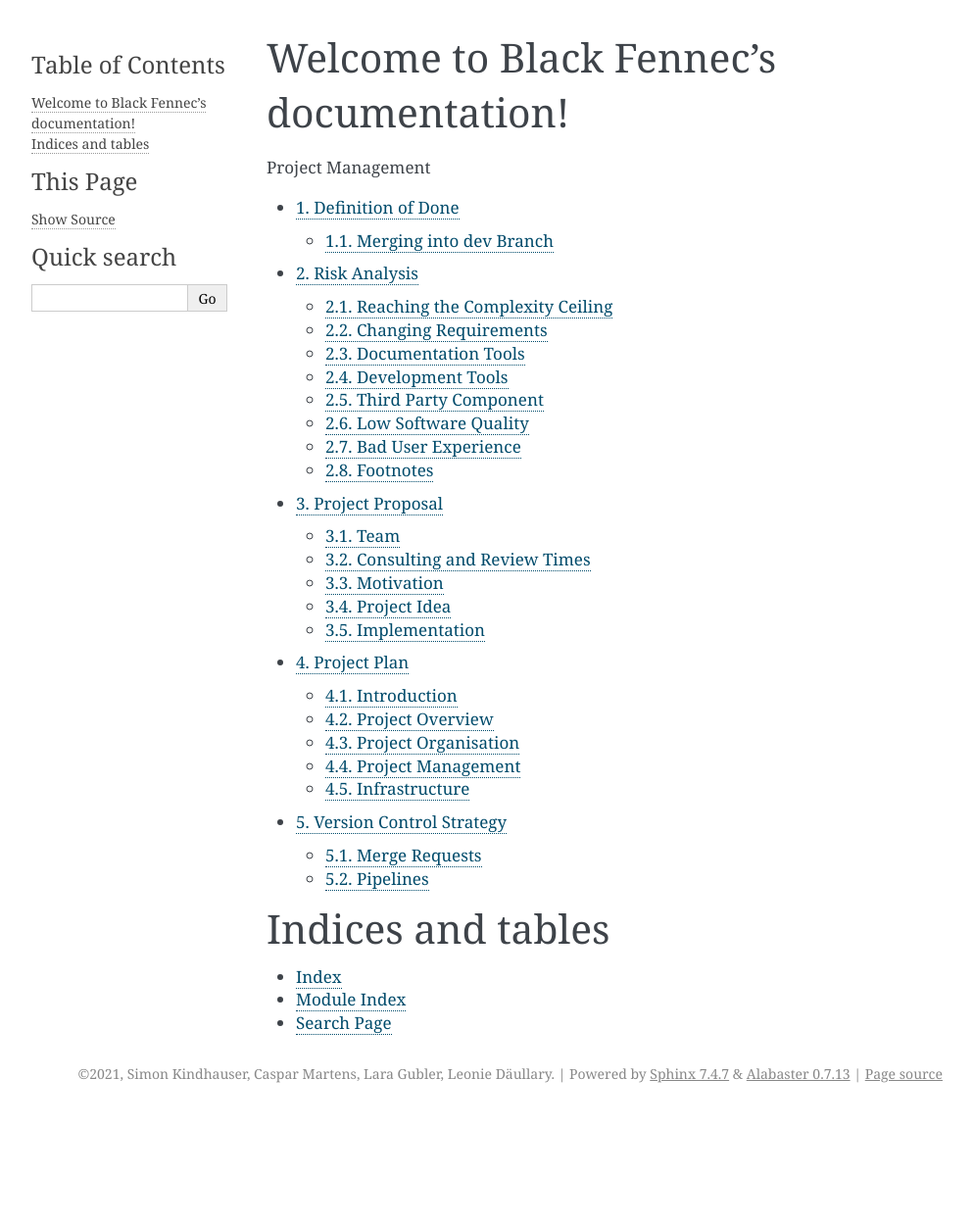
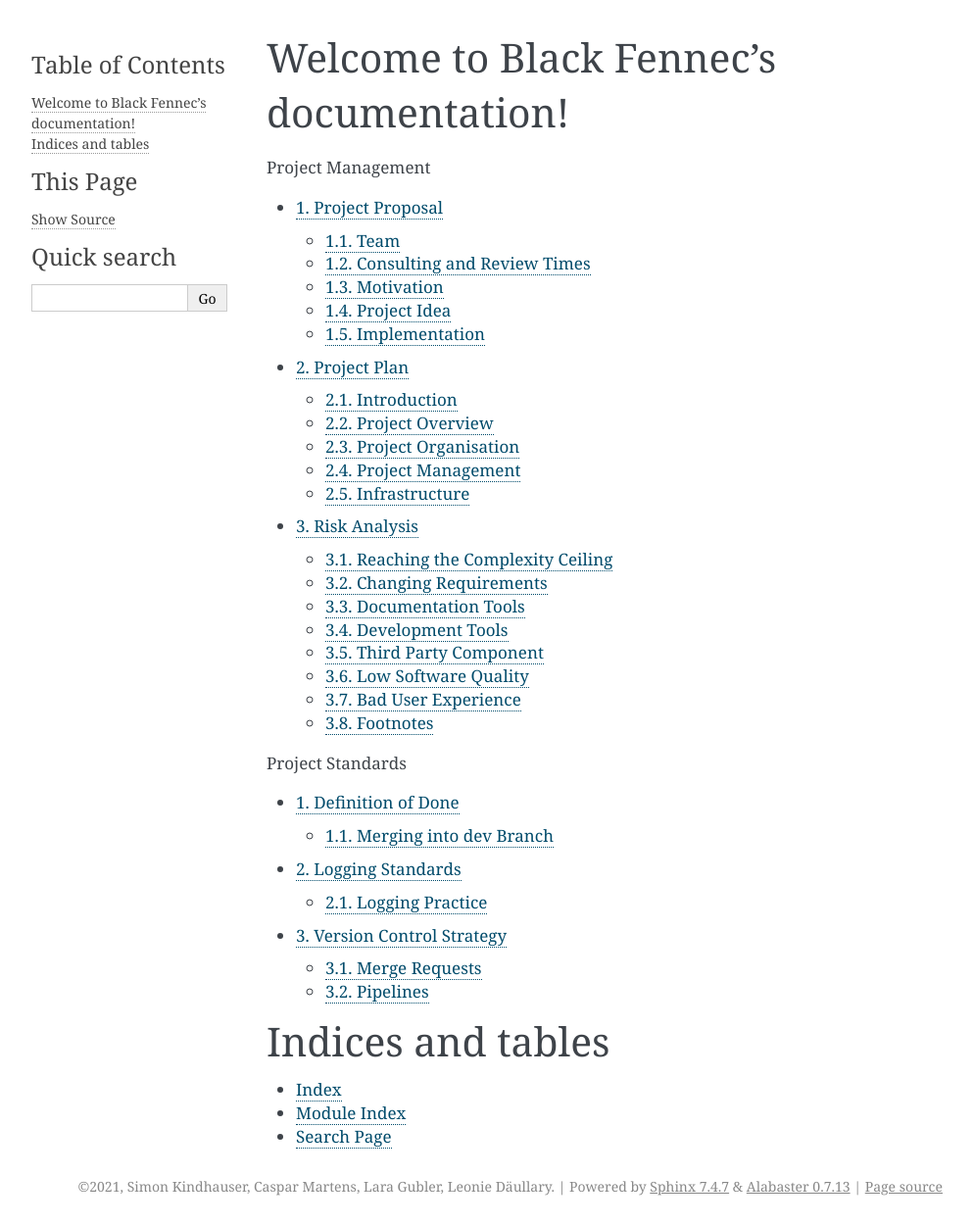
Before and after one commit to blackfennec-org/blackfennec, a Sphinx documentation site: the page built from docs/source/index.rst, in a window 1280 px wide. Shown: the whole page at 98% size, without its empty margins (148-1141 px from the left). Built offline with Sphinx 7.4.7, drawn with Linux system fonts in a browser that asks for light colours; before the commit the page ends 1135 px from its top, so only the background shows below that.

Commit message:
Refactor project_plan.rst

```diff
--- a/docs/source/index.rst
+++ b/docs/source/index.rst
@@ -11,12 +11,18 @@ Welcome to Black Fennec's documentation!
    :caption: Project Management
    :numbered:
 
-   project_management/definition_of_done.rst
-   project_management/risk_analysis.rst
    project_management/project_proposal.rst
    project_management/project_plan.rst
-   project_management/version_control_strategy.rst
+   project_management/risk_analysis.rst
 
+.. toctree::
+   :maxdepth: 2
+   :caption: Project Standards
+   :numbered:
+
+   project_standards/definition_of_done.rst
+   project_standards/logging_standards.rst
+   project_standards/version_control_strategy.rst
 
 
 Indices and tables
--- a/docs/source/project_management/risk_analysis.rst
+++ b/docs/source/project_management/risk_analysis.rst
@@ -189,7 +189,7 @@ Mitigation
     **Remaining Risk**  Low
     ==================  ===========
 
-Regular refactoring and a strict and rigorous quality control process is hoped to ensure the quality of the software. Besides policies and processes, effective testing should allow us to refactor with more confidence and therefore more often. Furthermore, as mentioned in Complexity_, we will invest into the architecture as we believe that good design and the reduction in complexity will be reflected in the overall quality.
+Regular refactoring and a strict and rigorous quality control process is hoped to ensure the quality of the software. Besides policies and processes, effective testing should allow us to refactor with more confidence and therefore more often. Furthermore, as mentioned in `Reaching the Complexity Ceiling`_, we will invest into the architecture as we believe that good design and the reduction in complexity will be reflected in the overall quality.
 
 Bad User Experience
 """""""""""""""""""
--- a/docs/source/project_management/version_control_strategy.rst
+++ b/docs/source/project_standards/version_control_strategy.rst
@@ -6,7 +6,7 @@ This project does version control using Gitlab according to the git Workflow. Be
 Merge Requests
 **************
 
-There MUST always be two members of the project assigned to a merge request. An assignee who has the competence to merge and a reviewer who both are obligated to check whether the code and its testing coverage lives up to the standards. The Assignee is assigned to the "quality assurance" role, and the reviewer depends on the topic the merge request is about. In this project code mainly regarding UI is assigned to the "user experience" role, any other code to the "architecture" role. Changes solely regarding the documentation are assigned to the "documentation" role.
+There MUST always be two members of the project assigned to a merge request. An assignee who has the competence to merge and a reviewer who both are obligated to check whether the commits fulfill the :doc:`definition_of_done`. The Assignee is assigned to the "quality assurance" role, and the reviewer depends on the topic the merge request is about. In this project code mainly regarding UI is assigned to the "user experience" role, any other code to the "architecture" role. Changes solely regarding the documentation are assigned to the "documentation" role.
 
 Approval
 --------
```
Also changed, not shown: docs/source/project_management/project_plan.rst (+18 -11 lines), docs/source/project_standards/definition_of_done.rst (renamed from docs/source/project_management/definition_of_done.rst), docs/source/project_standards/logging_standards.rst (renamed from docs/source/project_management/logging_standards.rst).
